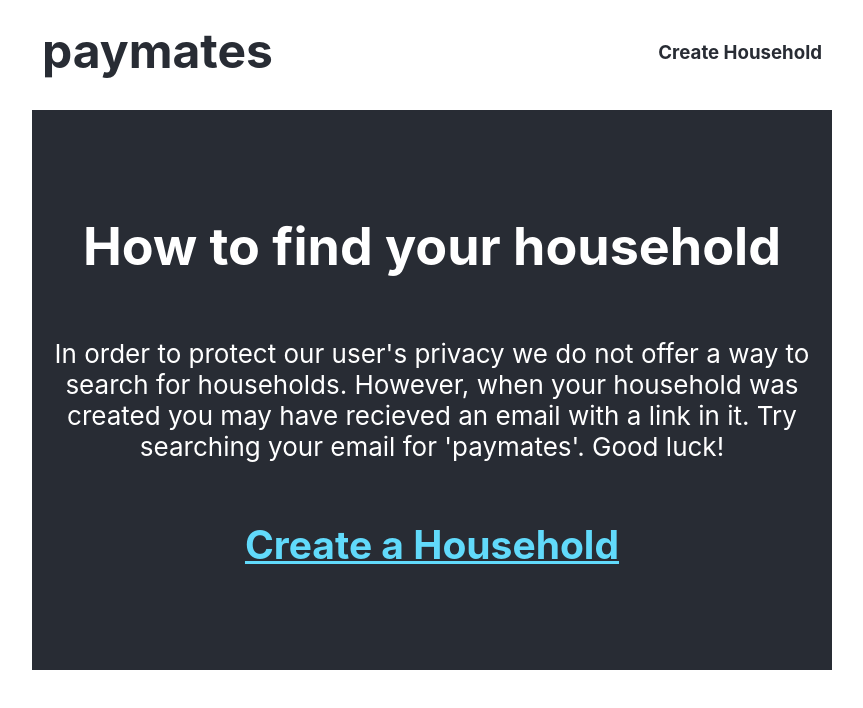
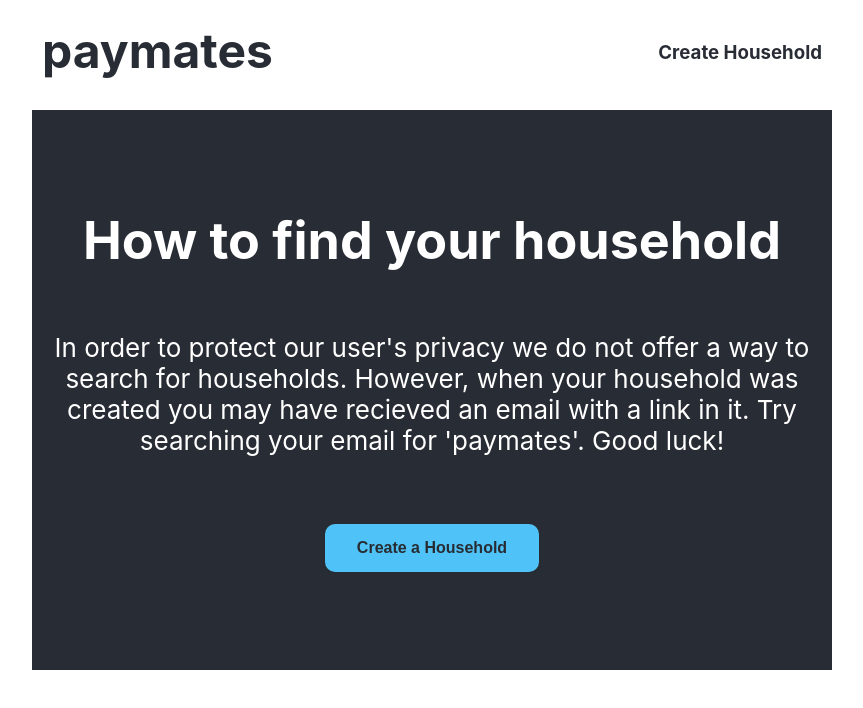
Before and after one commit to houblon/paymates, a React (Create React App) app in the folder client/: page /find-household in a window 1280 px wide. Shown: the top 708 px of the page, without its empty margins (208-1071 px from the left). Built offline with nearby package versions, Linux system fonts and the light colour scheme; the HTML template or start-up script is replaced by a standard one.

Commit message:
Change button on FindHousehold.js

```diff
--- a/client/src/components/pages/FindHousehold/FindHousehold.js
+++ b/client/src/components/pages/FindHousehold/FindHousehold.js
@@ -2,6 +2,7 @@ import React, { Component } from 'react';
 import { Link } from 'react-router-dom'
 
 import './FindHousehold.css';
+import Button from '../../Button/Button';
 class FindHousehold extends Component {
   render() {
     return (
@@ -9,7 +10,11 @@ class FindHousehold extends Component {
         <header className="FindHousehold-header">
             <h1>How to find your household</h1>
             <p>In order to protect our user's privacy we do not offer a way to search for households. However, when your household was created you may have recieved an email with a link in it. Try searching your email for 'paymates'. Good luck!</p>
-            <h2><Link to="/create-household/">Create a Household</Link></h2>
+            <h2><Link to="/create-household/">
+            <Button
+              label="Create a Household"
+              className="submit_on_black"
+            /></Link></h2>
         </header>
       </div>
     );
--- a/client/src/components/pages/LandingPage/LandingPage.css
+++ b/client/src/components/pages/LandingPage/LandingPage.css
@@ -16,7 +16,3 @@
 .LandingPage a {
   color: #61dafb;
 }
-
-h1.logo {
-  color: #61dafb;
-}
```
